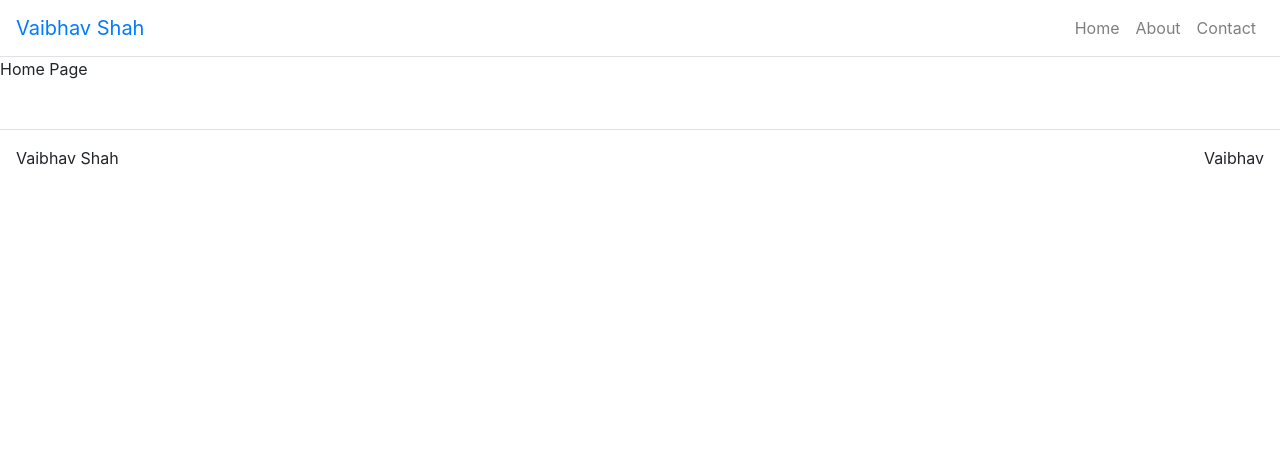
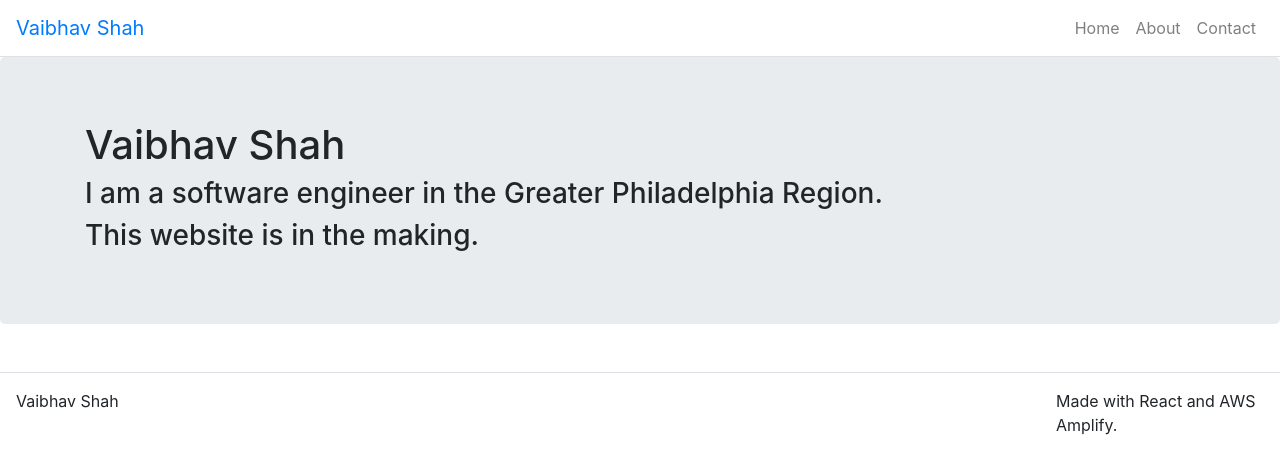
Before and after one commit to vaibhavshah96/vaibhavshahdevapp, a React (Create React App) app: page / in a window 1280 px wide. Shown: the top 474 px of the page. Built offline with nearby package versions, Linux system fonts and the light colour scheme.

Commit message:
Added hero component.

```diff
--- a/public/index.html
+++ b/public/index.html
@@ -25,7 +25,7 @@
       Learn how to configure a non-root public URL by running `npm run build`.
     -->
 
-    <title>React App</title>
+    <title>Vaibhav's Portfolio</title>
   </head>
   <body>
     <noscript>You need to enable JavaScript to run this app.</noscript>
--- a/src/App.js
+++ b/src/App.js
@@ -4,8 +4,6 @@ import "./App.css";
 import Container from "react-bootstrap/Container";
 import Navbar from "react-bootstrap/Navbar";
 import Nav from "react-bootstrap/Nav";
-import Home from "./Home";
-import Aboutme from "./Aboutme";
 
 import Footer from "./components/Footer";
 import HomePage from "./pages/HomePage";
@@ -23,9 +21,10 @@ class App extends Component {
         { title: "Contact", path: "/contact" },
       ],
       home: {
-        title: "hey",
-        subTitle: "hello",
-        text: "hi",
+        title: "Vaibhav Shah",
+        subTitle:
+          "I am a software engineer in the Greater Philadelphia Region.",
+        text: "This website is in the making.",
       },
       about: {
         title: "About Me",
--- a/src/components/Footer.jsx
+++ b/src/components/Footer.jsx
@@ -12,7 +12,7 @@ function Footer() {
             Vaibhav Shah
           </Col>
           <Col className="p-0 d-flex justify-content-end" md={2} sm={1}>
-            Vaibhav
+            Made with React and AWS Amplify.
           </Col>
         </Row>
       </Container>
--- /dev/null
+++ b/src/components/Hero.jsx
@@ -0,0 +1,22 @@
+import React, { Component } from "react";
+import Jumbotron from "react-bootstrap/Jumbotron";
+import Container from "react-bootstrap/Container";
+import Row from "react-bootstrap/Row";
+import Col from "react-bootstrap/Col";
+
+function Hero(props) {
+  return (
+    <Jumbotron>
+      <Container>
+        <Row>
+          <Col>
+            {props.title && <h1>{props.title}</h1>}
+            {props.subTitle && <h3>{props.subTitle}</h3>}
+            {props.text && <h3>{props.text}</h3>}
+          </Col>
+        </Row>
+      </Container>
+    </Jumbotron>
+  );
+}
+export default Hero;
--- a/src/pages/HomePage.jsx
+++ b/src/pages/HomePage.jsx
@@ -1,7 +1,10 @@
 import React, { Component } from "react";
+import Hero from "../components/Hero";
 
 function HomePage(props) {
-  return <p>Home Page</p>;
+  return (
+    <Hero title={props.title} subTitle={props.subTitle} text={props.text} />
+  );
 }
 
 export default HomePage;
```
Also changed, not shown: src/Nav.js (deleted), 1 other file (tests, documents, lock files or other folders).
